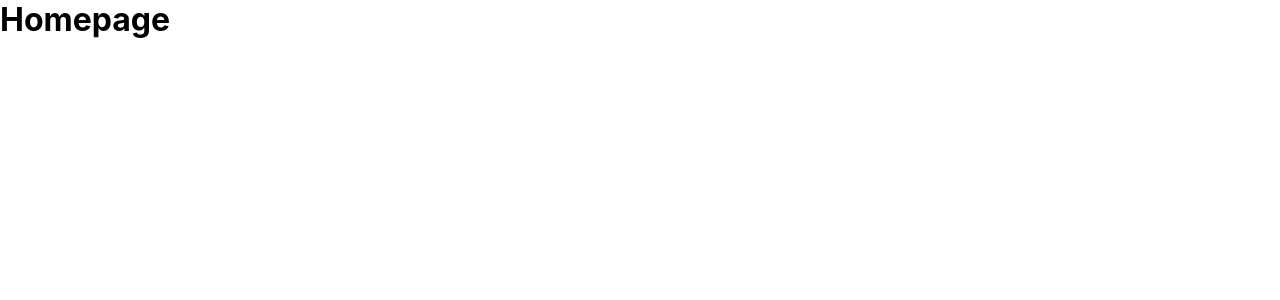
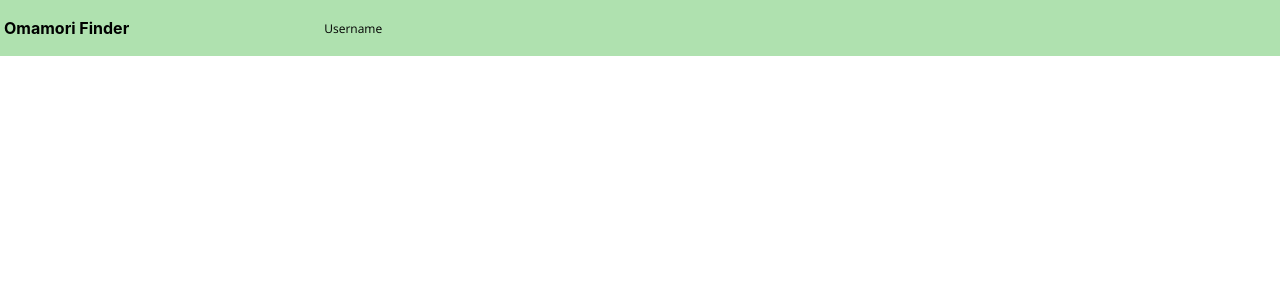
Before and after one commit to Anissa3005/omamori-frontend, a React (Create React App) app: page /home in a window 1280 px wide. Shown: the top 300 px of the page. Built offline with nearby package versions, Linux system fonts and the light colour scheme.

Commit message:
feat: starting working on home screen

```diff
--- /dev/null
+++ b/src/components/Home.css
@@ -0,0 +1,33 @@
+header {
+    width: 100vw;
+    height: 3.5em;
+    padding: 0.25em;
+    display: flex;
+    align-items: center;
+    background-color: var(--light-green);
+}
+
+.header-title {
+    margin-right: 12em;
+    font-size: 16px;
+}
+
+/* nav {
+    border: 1px solid red;
+} */
+
+.nav-list {
+    display: flex;
+
+}
+
+.login-li {
+    font-size: 12px;
+    font-family: 'Open Sans', sans-serif;
+    list-style: none;
+    padding: 0.25em;
+}
+
+/* .not-login-li {
+    margin-left: 11em;
+} */
--- a/src/components/Home.tsx
+++ b/src/components/Home.tsx
@@ -1,7 +1,26 @@
-import React from "react";
+import React, { useState } from "react";
+import "./Home.css"
 
 function Home() {
-    return <h1>Homepage</h1>
+    const [isLogin, setIsLogin] = useState<boolean>(true)
+    return (
+        <div>
+            <header>
+                <h2 className="header-title">Omamori Finder</h2>
+                <nav>
+                    <ul className="nav-list">
+                        {isLogin ?
+                            (<>
+                                <li className="login-li">Username</li>
+                            </>)
+                        : <li className="not-login-li">login</li>
+                        }
+
+                    </ul>
+                </nav>
+            </header>
+        </div>
+    )
 };
 
 export default Home;
--- a/src/components/Launch.css
+++ b/src/components/Launch.css
@@ -1,7 +1,10 @@
 @import url('https://fonts.googleapis.com/css2?family=Lora:ital,wght@0,400;0,600;1,400&display=swap');
 @import url('https://fonts.googleapis.com/css2?family=Open+Sans:ital,wght@0,300;0,400;0,700;1,400&display=swap');
 /* font-family: 'Lora', serif; */
-
+:root {
+    --light-green: #AFE1AF;
+    --dark-green: rgb(8, 143, 143, 0.33);
+}
 * {
     margin: 0;
     padding: 0;
@@ -102,6 +105,7 @@
     transform: rotate(-45deg);
 }
 
+
 @keyframes arrowA {
     0% {left: 0;}
     50% {left: 10px;}
@@ -122,7 +126,13 @@
         width: 30em;
         height: 20em;
         position: absolute;
-        top: 15em;
+        top: 16em;
         background-color: rgb(8, 143, 143, 0.33)
     }
+
+    .title {
+        font-family: 'Lora', serif;
+        font-size: 50px;
+        margin-bottom: 1em;
+    }
 }
--- a/src/components/Launch.tsx
+++ b/src/components/Launch.tsx
@@ -14,7 +14,7 @@ function Launch() {
         return <Navigate to={"/home"} />
     }
 
-    function handleGoToHome() {
+    function handleGoToHome():void {
         setGoToHome(!goToHome)
     }
 
@@ -29,7 +29,7 @@ function Launch() {
                 </div>
                 <div className="container-button">
                     <p>Find omamori</p>
-                    <div className="container-arrow" >
+                    <div className="container-arrow" onClick={handleGoToHome}>
                         <button className="findButton" onClick={handleGoToHome}></button>
                         <div className="arrow"></div>
                     </div>
```
